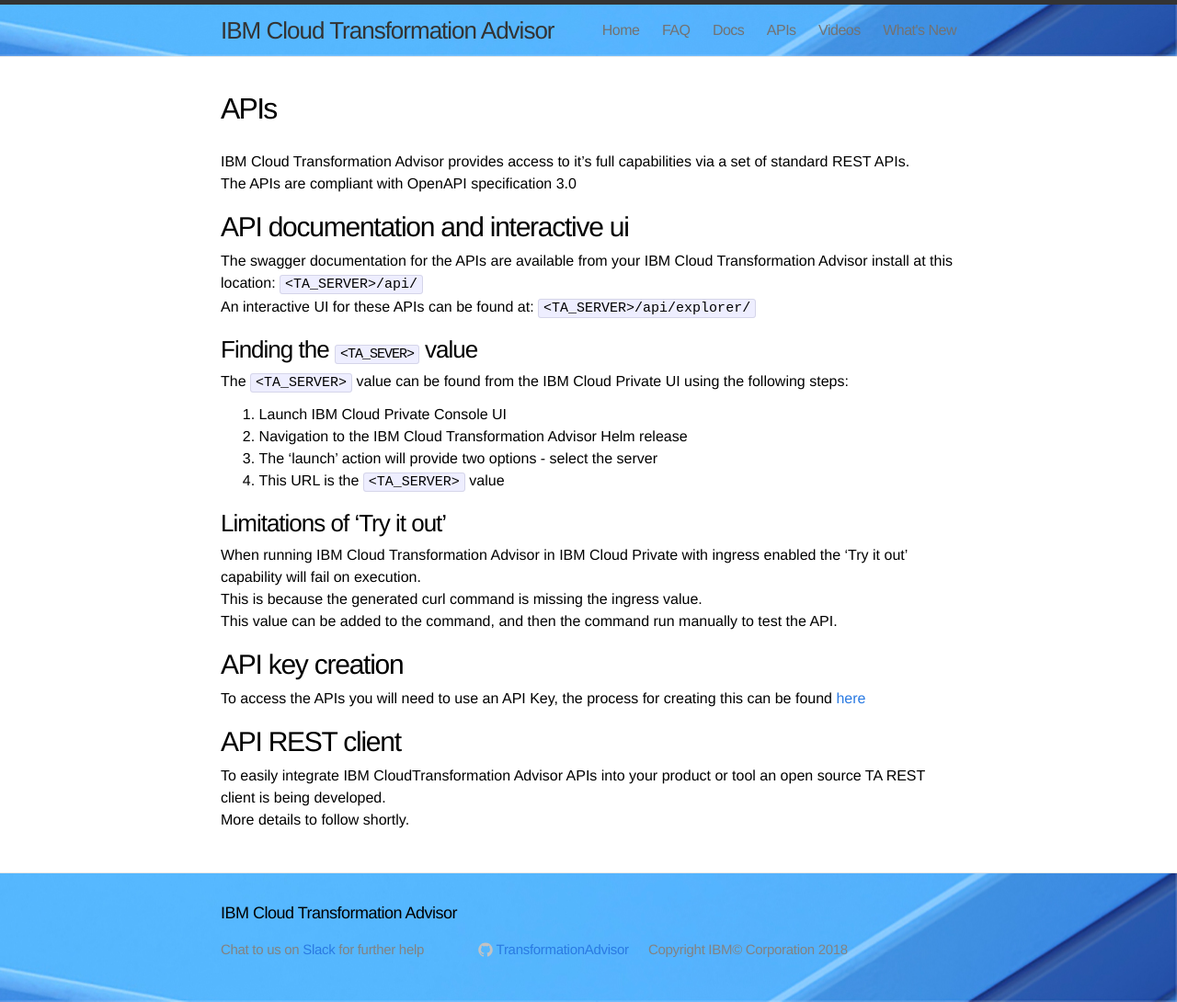
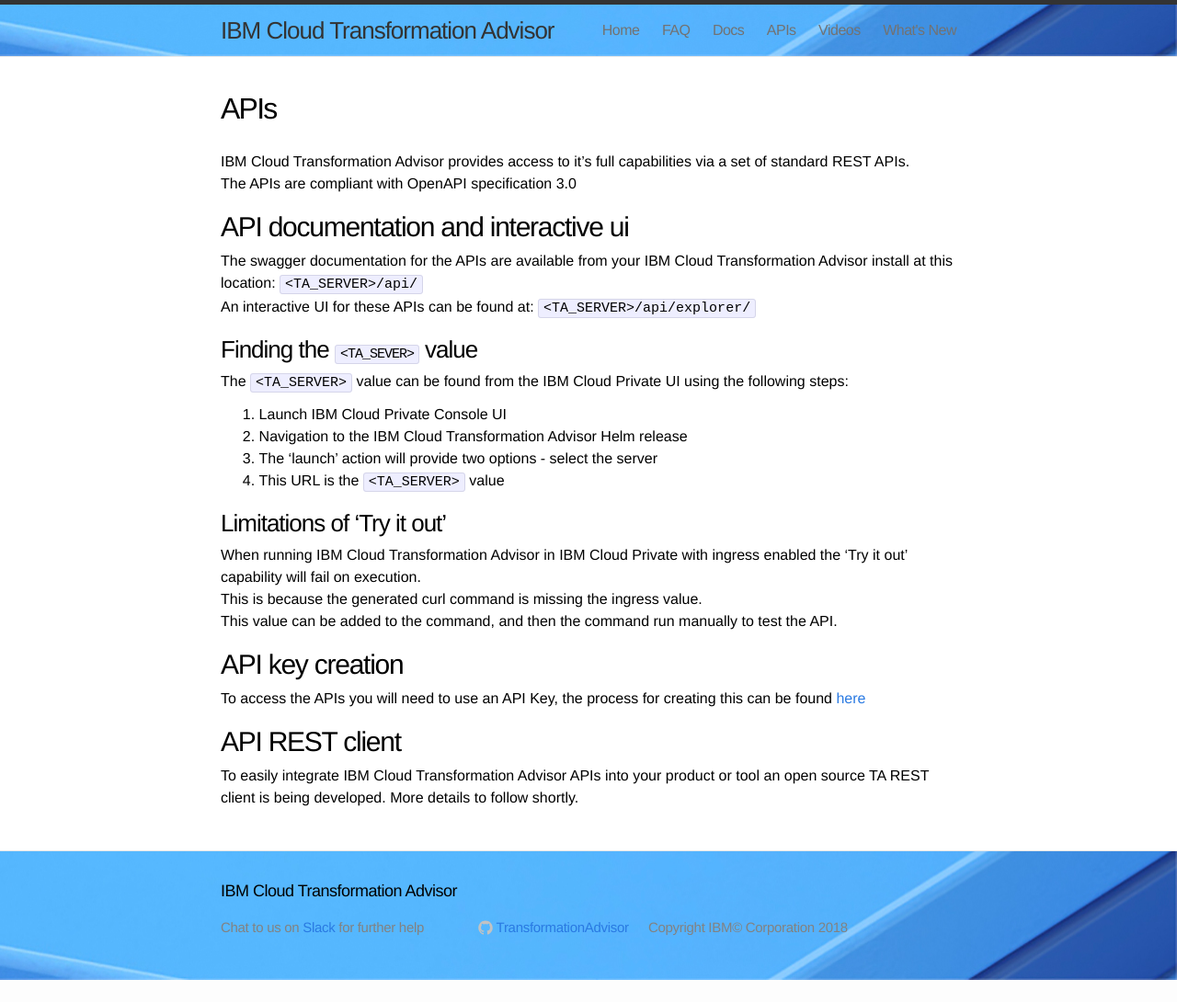
Before and after one commit to TransformationAdvisor/TA.github.io, a Jekyll site: the page built from API/index.md, in a window 1280 px wide. Shown: the whole page at 92% size. Built offline with Jekyll 4.4.1, drawn with Linux system fonts in a browser that asks for light colours; after the commit the page ends 1066 px from its top, so only the background shows below that.

Commit message:
Update index.md

```diff
--- a/API/index.md
+++ b/API/index.md
@@ -27,5 +27,4 @@
 To access the APIs you will need to use an API Key, the process for creating this can be found [here](./APIKey_creation_in_ICP.md)
 
 ## API REST client
-To easily integrate IBM CloudTransformation Advisor APIs into your product or tool an open source TA REST client is being developed.
-More details to follow shortly.
+To easily integrate IBM Cloud Transformation Advisor APIs into your product or tool an open source TA REST client is being developed. More details to follow shortly.
```
